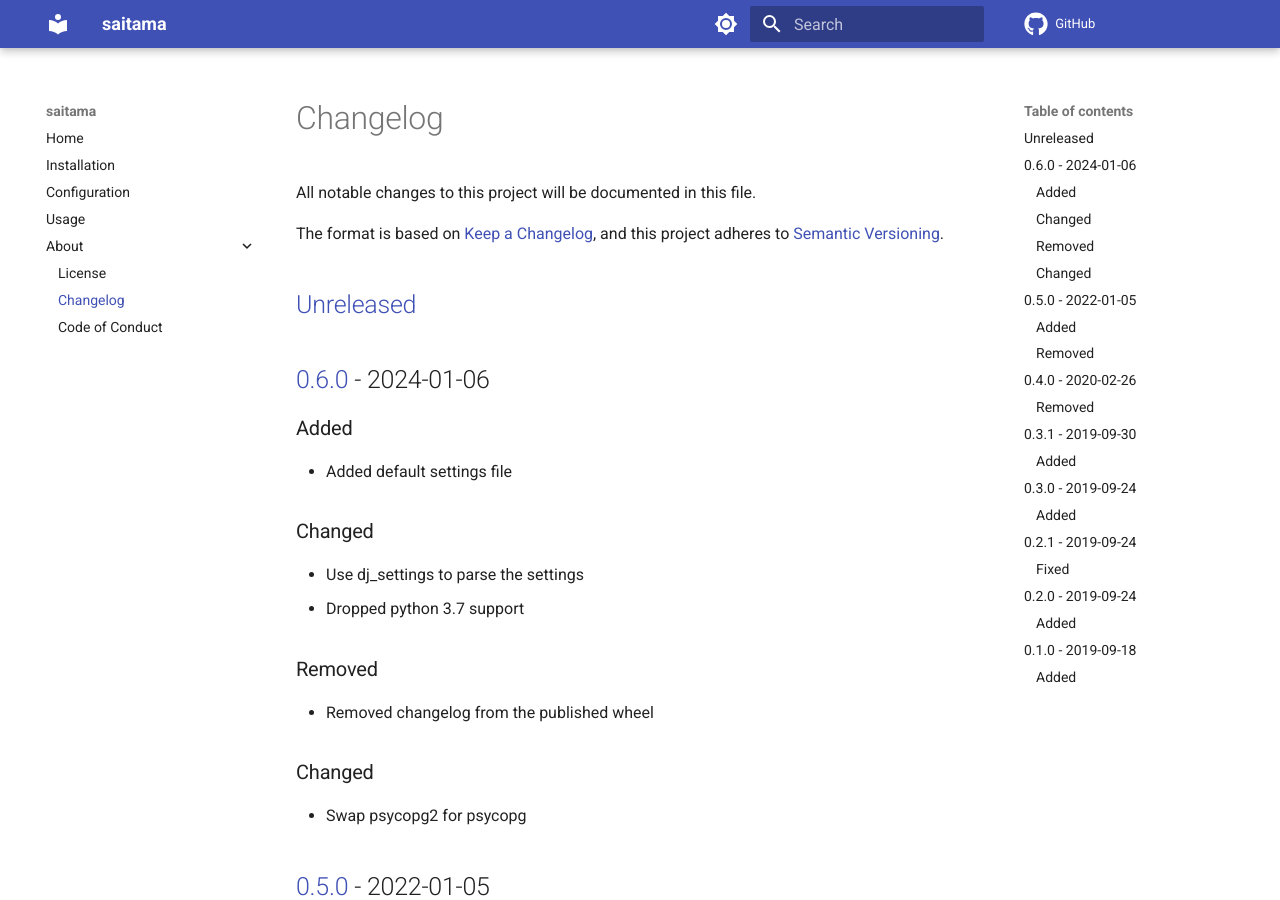
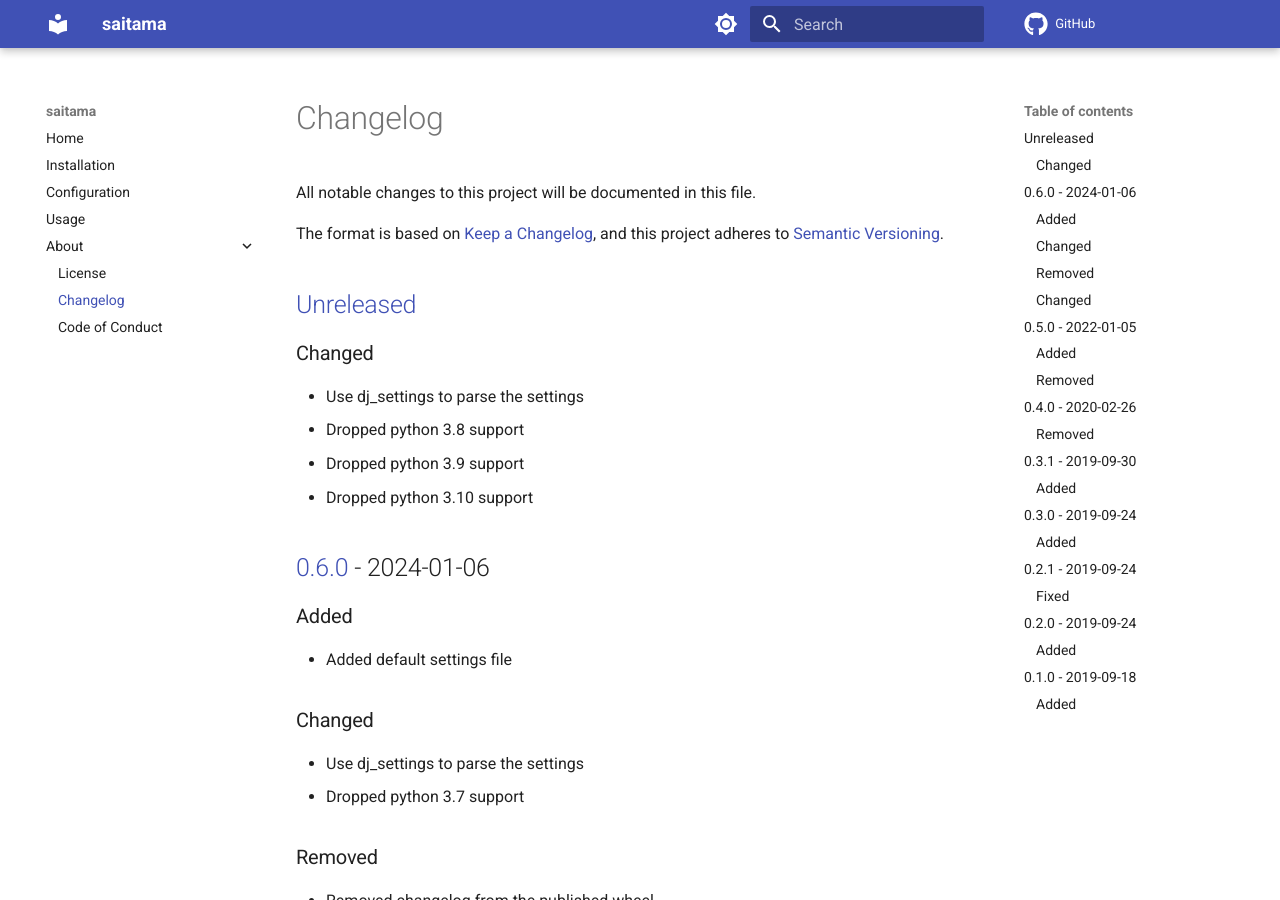
Before and after one commit to spapanik/saitama, an MkDocs documentation site: the page built from docs/CHANGELOG.md, in a window 1280 px wide and 900 px high. Built offline with MkDocs 1.6.1 and Material for MkDocs 9.7.7, drawn with Linux system fonts in a browser that asks for light colours; comment, search, counter and statistics services are not loaded.

Commit message:
🧹 Drop support for python <3.11

```diff
--- a/docs/CHANGELOG.md
+++ b/docs/CHANGELOG.md
@@ -5,6 +5,13 @@ All notable changes to this project will be documented in this file.
 The format is based on [Keep a Changelog], and this project adheres to [Semantic Versioning].
 
 ## [Unreleased]
+
+### Changed
+
+-   Use dj_settings to parse the settings
+-   Dropped python 3.8 support
+-   Dropped python 3.9 support
+-   Dropped python 3.10 support
 
 ## [0.6.0] - 2024-01-06
 
--- a/pyproject.toml
+++ b/pyproject.toml
@@ -30,7 +30,7 @@ classifiers = [
     "Topic :: Database",
 ]
 
-requires-python = ">=3.9"
+requires-python = ">=3.11"
 dependencies = [
     "dj_settings~=6.0",
     "psycopg~=3.0",
@@ -48,7 +48,7 @@ punch = "saitama.__main__:main"
 [dependency-groups]
 dev = [
     "ipdb~=0.13",
-    "ipython~=8.18",
+    "ipython~=9.0",
     { include-group = "lint" },
     { include-group = "test" },
     { include-group = "docs" },
```
Also changed, not shown: docs/installation.md (+1 -1 lines), 3 other files.
